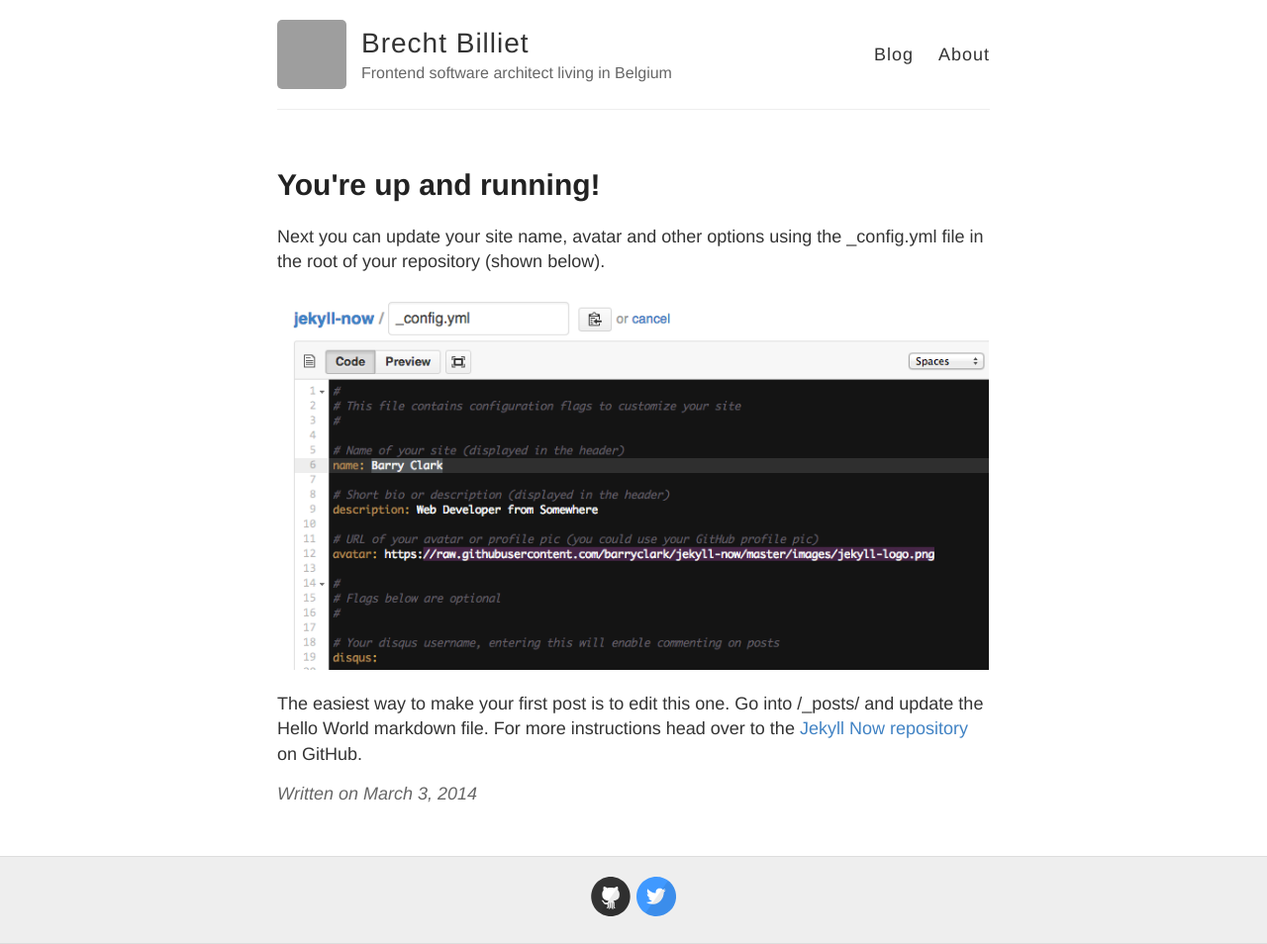
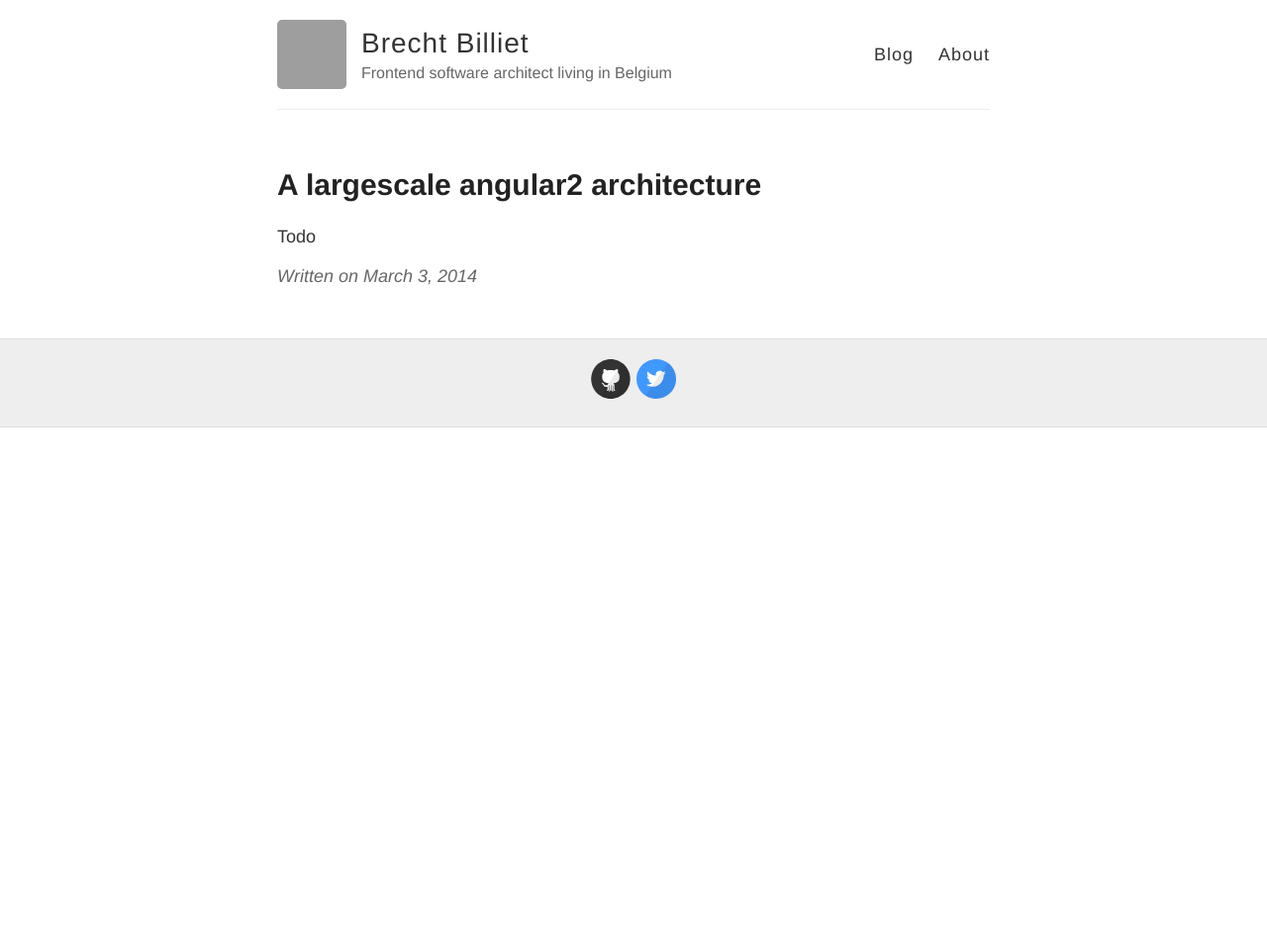
Before and after one commit to brechtbilliet/brechtbilliet.github.io, a Jekyll site: the page built from _posts/2014-3-3-Hello-World.md, in a window 1280 px wide. Shown: the whole page at 99% size. Built offline with Jekyll 4.4.1, drawn with Linux system fonts in a browser that asks for light colours; after the commit the page ends 900 px from its top, so only the background shows below that; grey boxes are pictures that could not be loaded.

Commit message:
Updated 2014-3-3-Hello-World.md

```diff
--- a/_posts/2014-3-3-Hello-World.md
+++ b/_posts/2014-3-3-Hello-World.md
@@ -1,10 +1,7 @@
 ---
 layout: post
-title: You're up and running!
+title: A largescale angular2 architecture
+published: true
 ---
 
-Next you can update your site name, avatar and other options using the _config.yml file in the root of your repository (shown below).
-
-![_config.yml]({{ site.baseurl }}/images/config.png)
-
-The easiest way to make your first post is to edit this one. Go into /_posts/ and update the Hello World markdown file. For more instructions head over to the [Jekyll Now repository](https://github.com/barryclark/jekyll-now) on GitHub.
+Todo
```
